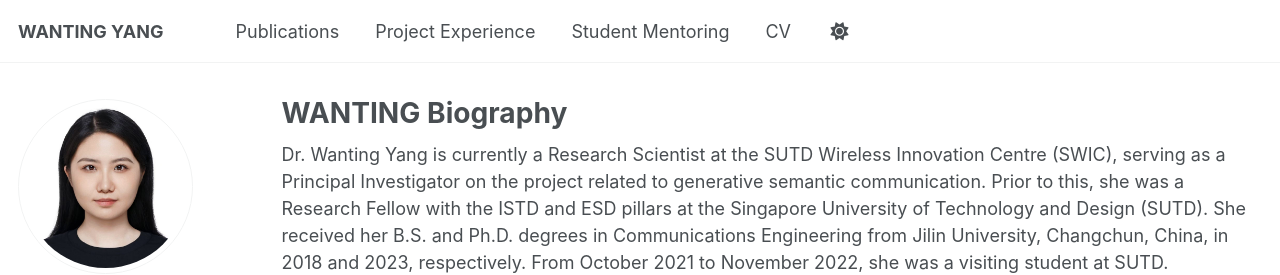
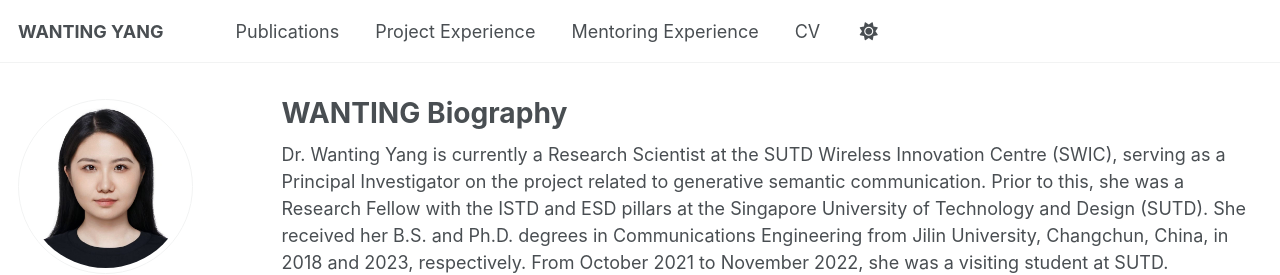
Before and after one commit to wty2011jl/wty2011jl.github.io, a Jekyll site: the page built from _pages/about.md, in a window 1280 px wide. Shown: the top 275 px of the page. Built offline with Jekyll 4.4.1, drawn with Linux system fonts in a browser that asks for light colours; some web fonts are replaced; a script that is not in the unit is left out.

Commit message:
Update navigation.yml

```diff
--- a/_data/navigation.yml
+++ b/_data/navigation.yml
@@ -14,8 +14,8 @@ main:
   - title: "Project Experience"
     url: /project-experience/
 
-  - title: "Student Mentoring"
-    url: /student-mentoring/
+  - title: "Mentoring Experience"
+    url: /mentoring-experience/
 
   # - title: "Portfolio"
   #   url: /portfolio/
```
